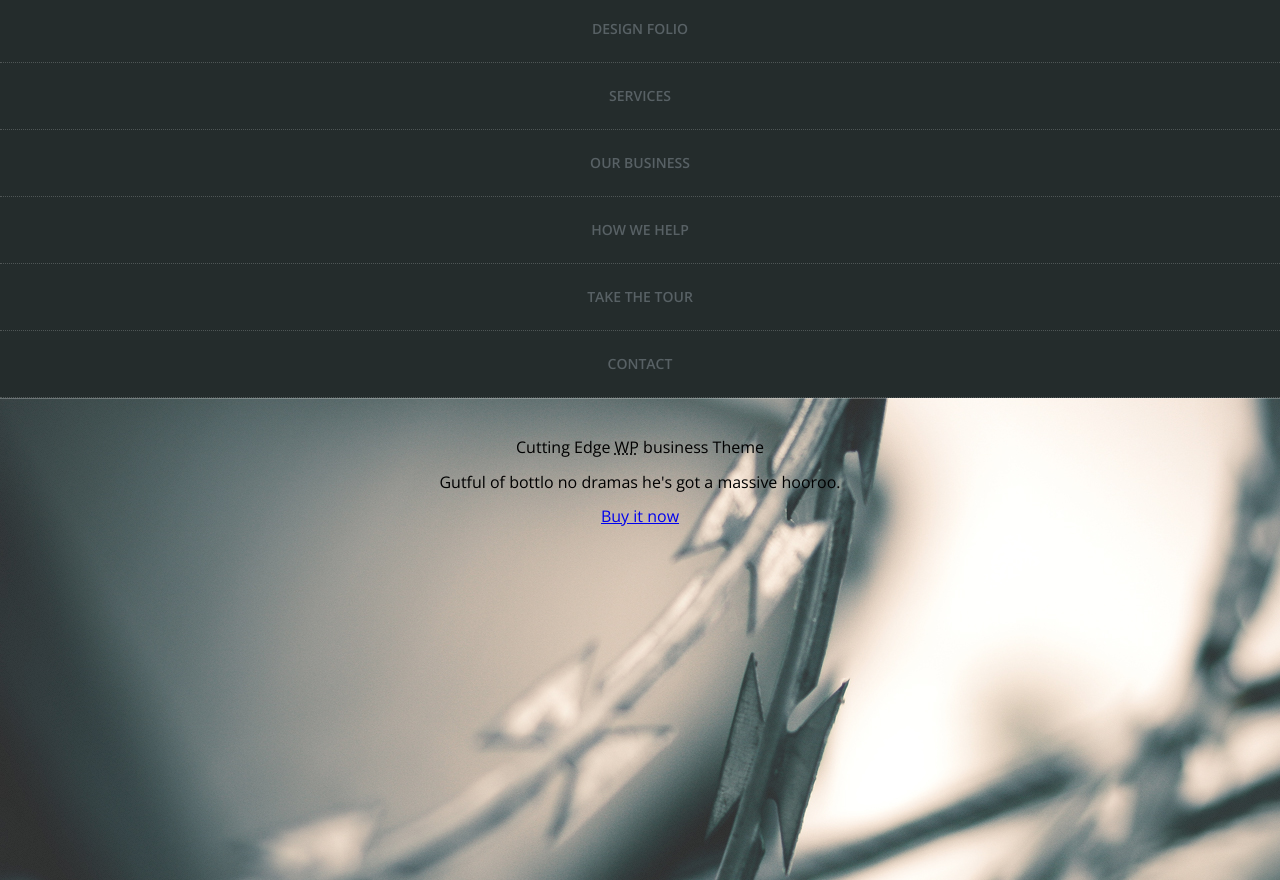
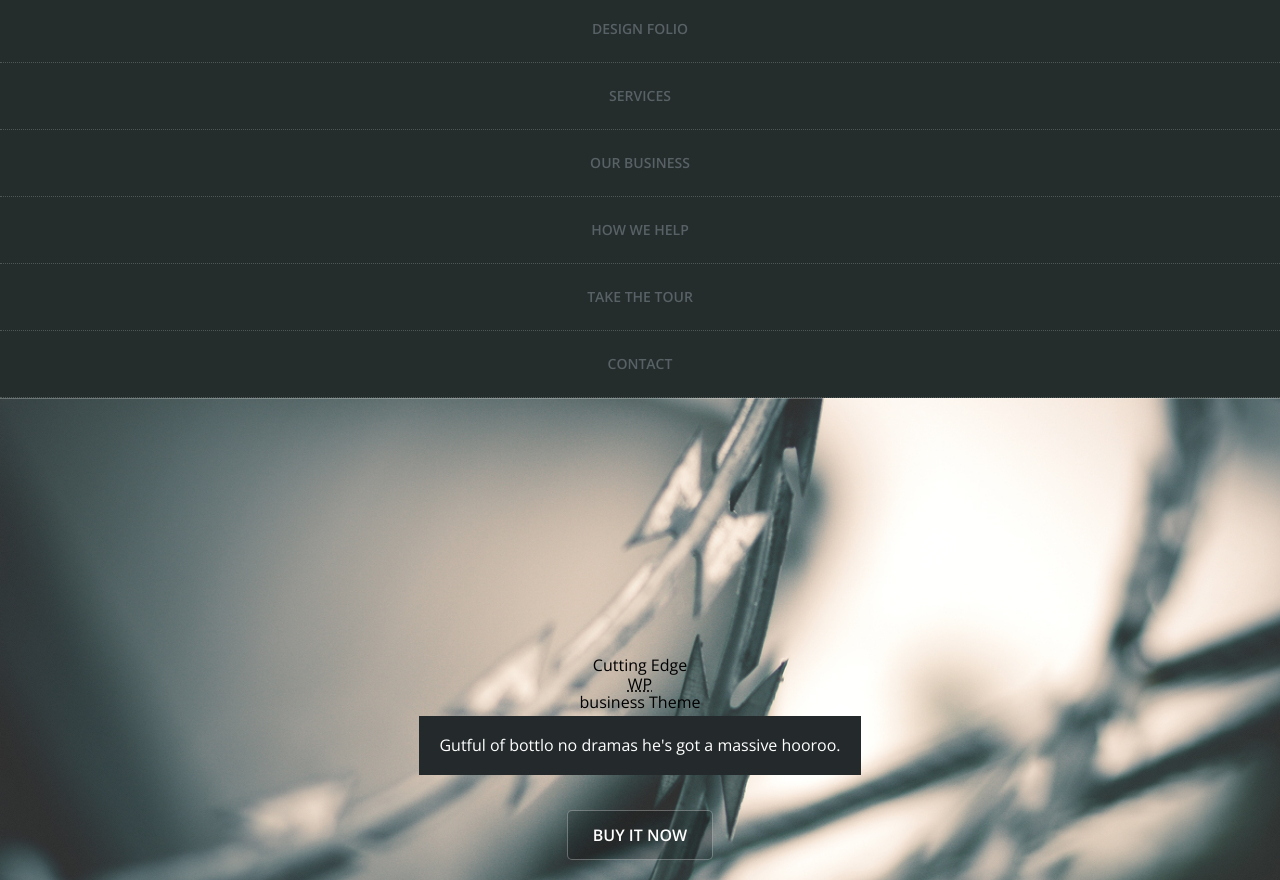
Before and after one commit to Vitor100Ce/Projeto_Infusion, a plain HTML site: page index.html in a window 1280 px wide. Shown: the part 72-952 px from the top of the page. Drawn offline with nearby package versions, Linux system fonts and the light colour scheme.

Commit message:
edit hero

```diff
--- a/style/main.css
+++ b/style/main.css
@@ -1,6 +1,11 @@
 body{
     margin: 0;
     font-family: 'Open Sans', sans-serif;
+}
+
+
+img{
+    max-width: 100%;
 }
 
 .header{
@@ -63,5 +68,42 @@ body{
     height: 80vh;
     padding: 40px 20px;
     text-align: center;
-    background-image: url(../img/01.jpg);
+    display: flex;
+    flex-direction: column;
+    justify-content: center;
+    align-items: center;
+
+    background: linear-gradient(45deg, white 50%, transparent 50%) left calc(50% + 20px) bottom no-repeat, linear-gradient(-45deg, white 50%, transparent 50%) left calc(50% - 20px) bottom no-repeat, url(../img/01.jpg);
+    background-size: 40px 40px, 40px 40px, cover;
+
 }
+
+.hero__title{
+    background-color: #63c6ae;
+    color: #fff;
+    font-size: 28px;
+    font-weight: 600;
+    padding: 30px 20px;
+    text-transform: uppercase;
+}
+
+.hero__text{
+    background-color: #242a2c;
+    margin: 5px 30px 35px;
+    color: #fff;
+    padding: 20px;
+    font-size: 16px;
+}
+
+.hero__btn{
+    border: 1px solid rgba(255, 255, 255, .3);
+    background-color: rgba(0, 0, 0, .2);
+    border-radius: 5px;
+    padding: 15px 25px;
+    display: inline-block;
+    color: #fff;
+    text-decoration: none;
+    font-size: 16px;
+    font-weight: 600;
+    text-transform: uppercase;
+}
```
